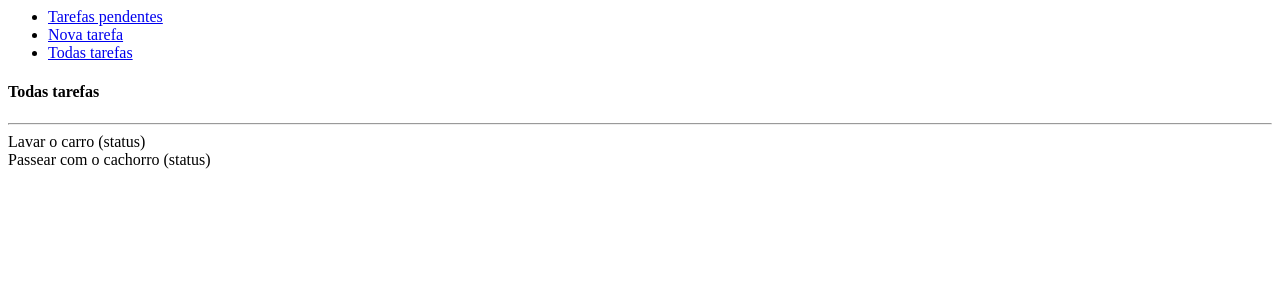
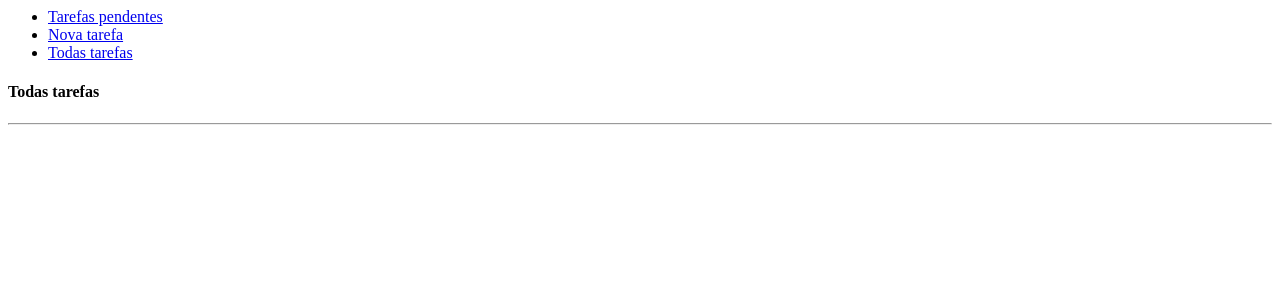
Before and after one commit to luckascandido/Lista-Tarefa, a PHP site: template Lista-Tarefa/App/Views/app/todas_tarefas.phtml in a window 1280 px wide. Shown: the top 300 px of the page. Run offline with PHP 8.4, Linux system fonts and the light colour scheme; the template is opened without the code that fills it, so the values that code supplies are empty.

Commit message:
criação das chamadas

```diff
--- a/Lista-Tarefa/App/Controllers/IndexController.php
+++ b/Lista-Tarefa/App/Controllers/IndexController.php
@@ -10,8 +10,9 @@ use MF\Model\Container;
 class IndexController extends Action {
 
 	public function index() {
+		//recebe todas as tarefas e chama a pagina index.
 		$tarefas = container::getModel("Tarefas");
-        $tarefas= $tarefas->getAll();
+        $tarefas= $tarefas->tarefasPendentes();
         $this->view->tarefas =  $tarefas;
 		$this->render('index', "layout");
 	}
--- a/Lista-Tarefa/App/Views/app/todas_tarefas.phtml
+++ b/Lista-Tarefa/App/Views/app/todas_tarefas.phtml
@@ -15,25 +15,16 @@
 							<div class="col">
 								<h4>Todas tarefas</h4>
 								<hr />
-
-								<div class="row mb-3 d-flex align-items-center tarefa">
-									<div class="col-sm-9">Lavar o carro (status)</div>
+								<?php foreach ($this->view->tarefas  as $id => $tarefas) { ?>
+								<div  class=" row mb-3 d-flex align-items-center tarefa">
+									<div  class="  col-sm-9"><p><strong ><?=$tarefas['tarefa'] ?></strong> <strong >(<?=$tarefas['status'] ?>)</strong> <span class="text text-muted"><?=$tarefas['data'] ?></div>
 									<div class="col-sm-3 mt-2 d-flex justify-content-between">
 										<i class="fas fa-trash-alt fa-lg text-danger"></i>
-										<i class="fas fa-edit fa-lg text-info"></i>
+										<i  class="edit1 fas fa-edit fa-lg text-info" ></i>
 										<i class="fas fa-check-square fa-lg text-success"></i>
 									</div>
 								</div>
-
-								<div class="row mb-3 d-flex align-items-center tarefa">
-									<div class="col-sm-9">Passear com o cachorro (status)</div>
-									<div class="col-sm-3 mt-2 d-flex justify-content-between">
-										<i class="fas fa-trash-alt fa-lg text-danger"></i>
-										<i class="fas fa-edit fa-lg text-info"></i>
-										<i class="fas fa-check-square fa-lg text-success"></i>
-									</div>
-								</div>
-
+								<?php } ?>
 							</div>
 						</div>
 					</div>
--- a/Lista-Tarefa/App/Views/layout.phtml
+++ b/Lista-Tarefa/App/Views/layout.phtml
@@ -7,7 +7,7 @@
 
 		<link rel="stylesheet" href="https://use.fontawesome.com/releases/v5.5.0/css/all.css" integrity="sha384-B4dIYHKNBt8Bc12p+WXckhzcICo0wtJAoU8YZTY5qE0Id1GSseTk6S+L3BlXeVIU" crossorigin="anonymous">
 
-		<script src="https://code.jquery.com/jquery-3.3.1.slim.min.js" integrity="sha384-q8i/X+965DzO0rT7abK41JStQIAqVgRVzpbzo5smXKp4YfRvH+8abtTE1Pi6jizo" crossorigin="anonymous"></script>
+		<script src="https://code.jquery.com/jquery-3.6.1.js" integrity="sha256-3zlB5s2uwoUzrXK3BT7AX3FyvojsraNFxCc2vC/7pNI="crossorigin="anonymous"></script>
 		<script src="https://cdnjs.cloudflare.com/ajax/libs/popper.js/1.14.3/umd/popper.min.js" integrity="sha384-ZMP7rVo3mIykV+2+9J3UJ46jBk0WLaUAdn689aCwoqbBJiSnjAK/l8WvCWPIPm49" crossorigin="anonymous"></script>
 		<script src="https://stackpath.bootstrapcdn.com/bootstrap/4.1.3/js/bootstrap.min.js" integrity="sha384-ChfqqxuZUCnJSK3+MXmPNIyE6ZbWh2IMqE241rYiqJxyMiZ6OW/JmZQ5stwEULTy" crossorigin="anonymous"></script>
 
@@ -16,6 +16,7 @@
 	</head>
 
 	<body>
+		<script src="/js/main.js"></script>
 	<nav class="navbar navbar-light bg-light">
 			<div class="container">
 				<a class="navbar-brand" href="#">
@@ -26,6 +27,6 @@
 		</nav>
 
 		<?= $this->content() ?>
+
 	</body>
-
 </html>
--- /dev/null
+++ b/public/js/main.js
@@ -0,0 +1,5 @@
+$(document).ready(() =>{
+    $('.edit1').on('click',() =>{
+        alert('ola')
+    })
+})
```
Also changed, not shown: Lista-Tarefa/App/Controllers/appController.php (+5 -2 lines), Lista-Tarefa/App/Models/Tarefas.php (+24 -5 lines).
